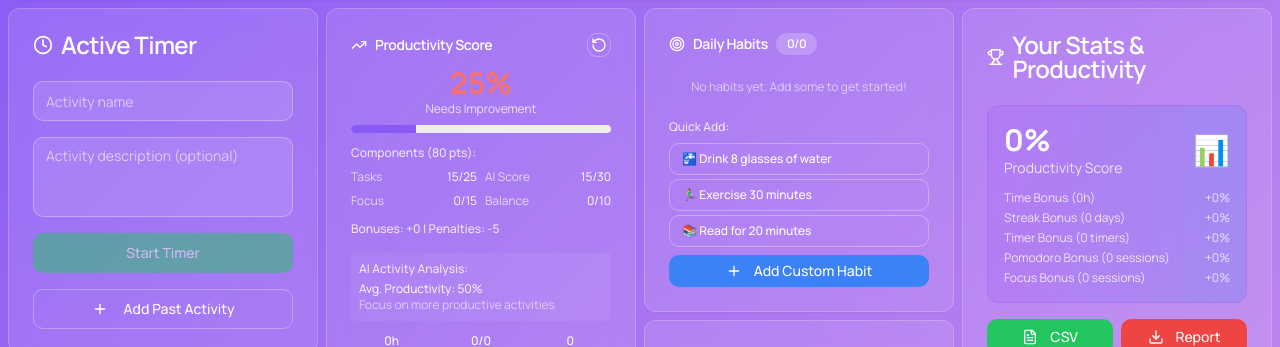
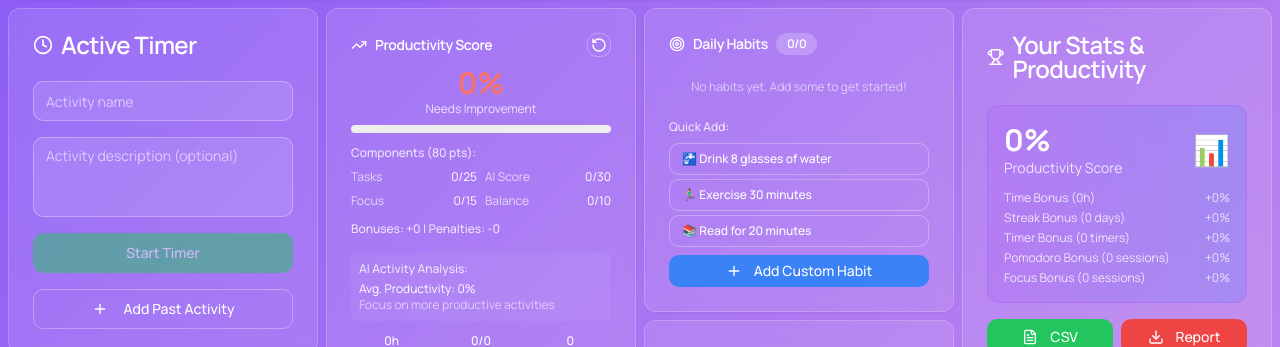
Before and after one commit to innov-design/timeflow, a React (Vite) app: page / in a window 1280 px wide. Shown: the part 132-479 px from the top of the page. Built offline with nearby package versions, Linux system fonts and the light colour scheme.

Commit message:
Reset productivity scores to zero
Resets tasks, AI score, and productivity score to zero.

```diff
--- a/src/components/ProductivityScoreCard.tsx
+++ b/src/components/ProductivityScoreCard.tsx
@@ -88,32 +88,22 @@ export const ProductivityScoreCard: React.FC<ProductivityScoreCardProps> = ({
 
   const totalTodayTime = todaysActivities.reduce((sum, activity) => sum + activity.duration, 0);
 
-  // 1. Task Completion Rate (25 points)
-  const completedTasks = todos.filter(todo => todo.completed).length;
+  // 1. Task Completion Rate (25 points) - Reset to 0
+  const completedTasks = 0; // Reset to 0
   const totalTasks = todos.length;
-  let taskScore = totalTasks > 0 ? (completedTasks / totalTasks) * 25 : 15;
-  if (totalTasks > 0 && (completedTasks / totalTasks) > 0.9) taskScore += 2;
+  let taskScore = 0; // Reset to 0
 
-  // 2. AI-Weighted Activity Productivity (30 points) - Increased weight
-  const weightedProductivityScore = todaysActivities.reduce((sum, activity) => {
-    const productivityWeight = getActivityProductivityScore(activity.name);
-    return sum + (activity.duration * productivityWeight);
-  }, 0);
+  // 2. AI-Weighted Activity Productivity (30 points) - Reset to 0
+  const weightedProductivityScore = 0; // Reset to 0
+  const totalActivityTime = todaysActivities.reduce((sum, activity) => sum + activity.duration, 0);
+  const averageProductivity = 0; // Reset to 0
+  const aiProductivityScore = 0; // Reset to 0
 
-  const totalActivityTime = todaysActivities.reduce((sum, activity) => sum + activity.duration, 0);
-  const averageProductivity = totalActivityTime > 0 ? weightedProductivityScore / totalActivityTime : 0.5;
-  const aiProductivityScore = averageProductivity * 30;
-
-  // 3. Focus Time Quality (15 points) - Reduced weight
+  // 3. Focus Time Quality (15 points) - Reset to 0
   const targetDailyHours = 5;
   const productiveCategories = ['Work', 'Education', 'Learning', 'Programming', 'Study', 'Technical'];
-  const focusTime = todaysActivities
-    .filter(activity => productiveCategories.some(cat =>
-      activity.category.toLowerCase().includes(cat.toLowerCase())
-    ))
-    .reduce((sum, activity) => sum + activity.duration, 0) / 3600;
-
-  const focusScore = Math.min(15, (focusTime / targetDailyHours) * 15);
+  const focusTime = 0; // Reset to 0
+  const focusScore = 0; // Reset to 0
 
   // 4. Category Balance (10 points)
   const categoryDistribution = todaysActivities.reduce((acc, activity) => {
@@ -122,12 +112,12 @@ export const ProductivityScoreCard: React.FC<ProductivityScoreCardProps> = ({
   }, {} as Record<string, number>);
 
   const totalTime = Object.values(categoryDistribution).reduce((sum: number, time) => sum + (time as number), 0);
-  const workTime = (categoryDistribution['Work'] as number || 0) +
-                   (categoryDistribution['Education'] as number || 0) +
-                   (categoryDistribution['Learning'] as number || 0);
-  const leisureTime = categoryDistribution['Leisure'] as number || 0;
-  const exerciseTime = (categoryDistribution['Exercise'] as number || 0) +
-                       (categoryDistribution['Fitness'] as number || 0);
+  const workTime = (categoryDistribution['Work'] || 0) +
+                   (categoryDistribution['Education'] || 0) +
+                   (categoryDistribution['Learning'] || 0);
+  const leisureTime = categoryDistribution['Leisure'] || 0;
+  const exerciseTime = (categoryDistribution['Exercise'] || 0) +
+                       (categoryDistribution['Fitness'] || 0);
 
   const workPercentage = totalTime > 0 ? (workTime / totalTime) * 100 : 0;
   const leisurePercentage = totalTime > 0 ? (leisureTime / totalTime) * 100 : 0;
@@ -143,40 +133,17 @@ export const ProductivityScoreCard: React.FC<ProductivityScoreCardProps> = ({
 
   balanceScore = Math.max(0, balanceScore);
 
-  // Base Score (80 points total)
-  const baseScore = taskScore + aiProductivityScore + focusScore + balanceScore;
+  // Base Score (80 points total) - All reset to 0
+  const baseScore = 0; // Reset to 0
 
-  // Bonus Points (up to 20)
-  let bonusPoints = 0;
+  // Bonus Points (up to 20) - Reset to 0
+  let bonusPoints = 0; // Reset to 0
 
-  bonusPoints += Math.min(7, streak);
-  const totalTodayHours = totalTodayTime / 3600;
-  if (todaysActivities.length > 0 && totalTodayHours > 4) bonusPoints += 3;
-  if (totalTodayHours >= 6 && totalTodayHours <= 10) bonusPoints += 2;
+  // Penalties - Reset to 0
+  let penalties = 0; // Reset to 0
 
-  const hasExercise = todaysActivities.some(activity =>
-    activity.category.toLowerCase().includes('exercise') ||
-    activity.category.toLowerCase().includes('fitness') ||
-    activity.category.toLowerCase().includes('workout')
-  );
-  if (hasExercise) bonusPoints += 3;
-
-  const completedHabits = habits.filter(habit => {
-    const today = new Date().toDateString();
-    return habit.lastCompleted && new Date(habit.lastCompleted).toDateString() === today;
-  }).length;
-  bonusPoints += Math.min(3, completedHabits);
-
-  bonusPoints += Math.min(2, focusModeCount);
-
-  // Penalties
-  let penalties = 0;
-  if (leisurePercentage > 35) penalties += 5;
-  if (!hasExercise && totalTodayHours > 6) penalties += 3;
-  if (totalTodayHours < 4) penalties += 5;
-
-  // Final Score
-  const finalScore = Math.min(100, Math.max(0, baseScore + bonusPoints - penalties));
+  // Final Score - Reset to 0
+  const finalScore = 0; // Reset to 0
 
   const getScoreColor = (score: number) => {
     if (score >= 90) return 'text-green-400';
@@ -259,21 +226,6 @@ export const ProductivityScoreCard: React.FC<ProductivityScoreCardProps> = ({
                 🔥 Streak +{Math.min(7, streak)}
               </Badge>
             )}
-            {hasExercise && (
-              <Badge variant="secondary" className="bg-blue-500/20 text-blue-300 text-xs">
-                💪 Exercise +3
-              </Badge>
-            )}
-            {completedHabits > 0 && (
-              <Badge variant="secondary" className="bg-purple-500/20 text-purple-300 text-xs">
-                ✅ Habits +{Math.min(3, completedHabits)}
-              </Badge>
-            )}
-            {averageProductivity > 0.7 && (
-              <Badge variant="secondary" className="bg-yellow-500/20 text-yellow-300 text-xs">
-                🤖 High AI Score
-              </Badge>
-            )}
           </div>
         </div>
 
@@ -284,9 +236,7 @@ export const ProductivityScoreCard: React.FC<ProductivityScoreCardProps> = ({
             Avg. Productivity: {Math.round(averageProductivity * 100)}%
           </div>
           <div className="text-white/60 text-xs">
-            {averageProductivity > 0.7 ? 'Excellent activity choices!' :
-             averageProductivity > 0.5 ? 'Good balance of activities' :
-             'Focus on more productive activities'}
+            Focus on more productive activities
           </div>
         </div>
 
@@ -301,7 +251,7 @@ export const ProductivityScoreCard: React.FC<ProductivityScoreCardProps> = ({
             <div className="text-white/60">Tasks</div>
           </div>
           <div className="text-center">
-            <div className="text-white font-medium">{completedHabits}</div>
+            <div className="text-white font-medium">0</div>
             <div className="text-white/60">Habits</div>
           </div>
         </div>
```
